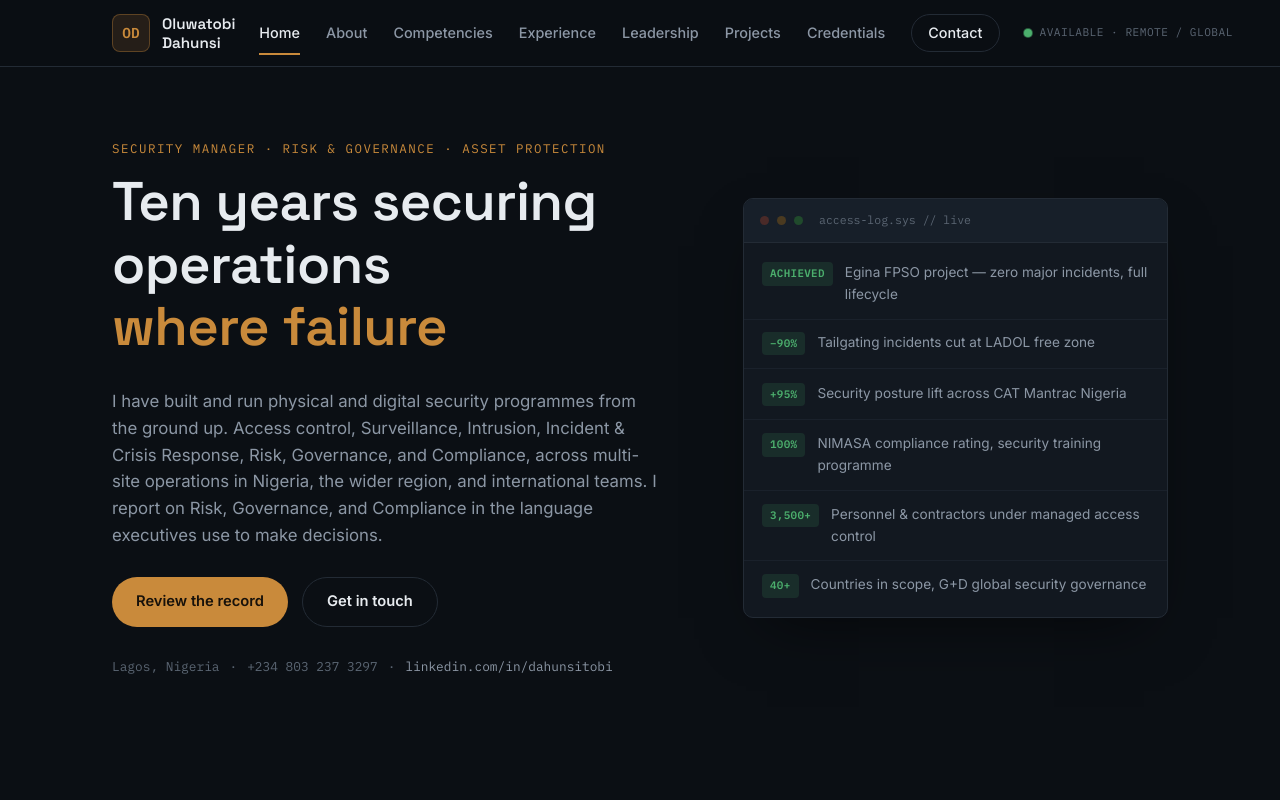
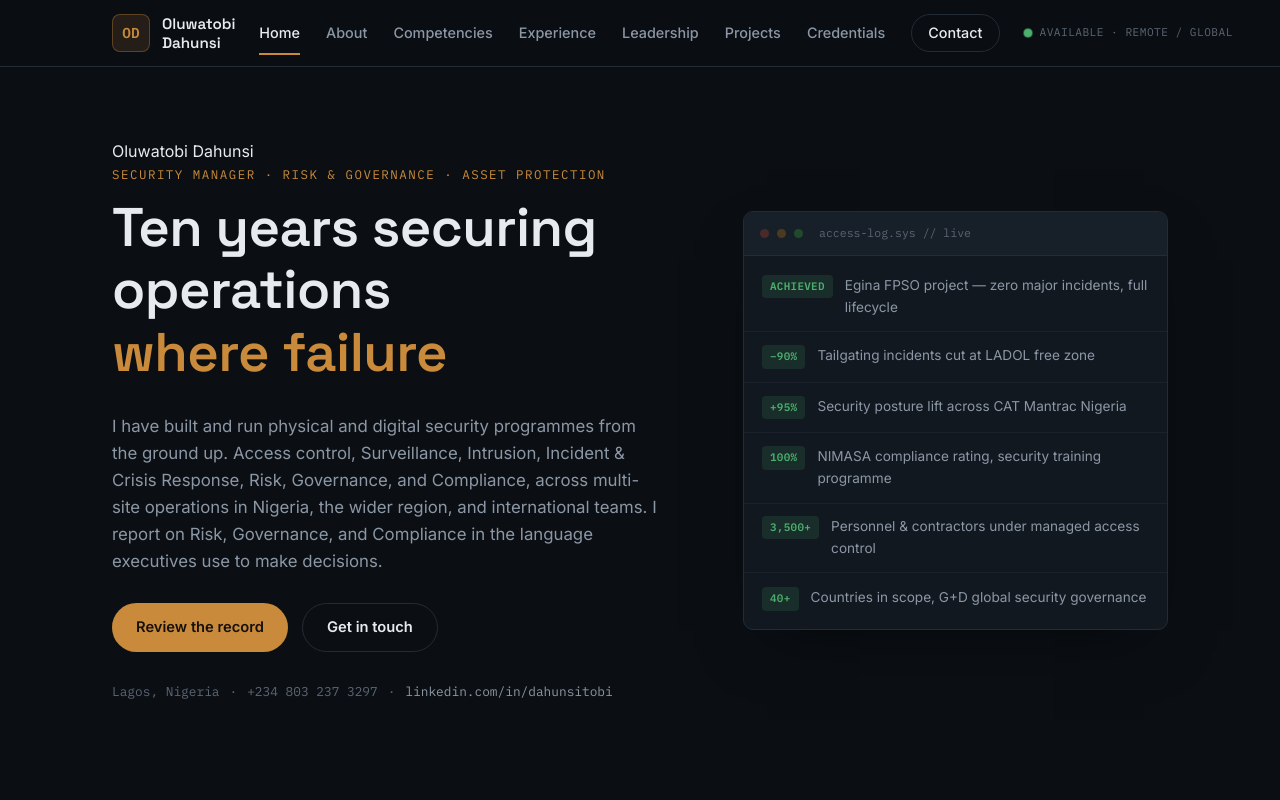
Before and after one commit to dahunsitobi/CI-CD-Website-Deployment, a plain HTML site: page index.html in a window 1280 px wide. Shown: the top 800 px of the page. Drawn offline with Linux system fonts and the light colour scheme.

Commit message:
Add hero title for Oluwatobi Dahunsi

```diff
--- a/index.html
+++ b/index.html
@@ -53,6 +53,9 @@
   <section class="hero" id="home">
     <div class="hero__grid">
       <div class="hero__copy">
+        <p1 class="hero_title">
+          Oluwatobi Dahunsi<br>
+        </p1>
         <p class="eyebrow mono">SECURITY MANAGER &middot; RISK &amp; GOVERNANCE &middot; ASSET PROTECTION</p>
         <h1 class="hero__title">
           Ten years securing operations<br>
```
